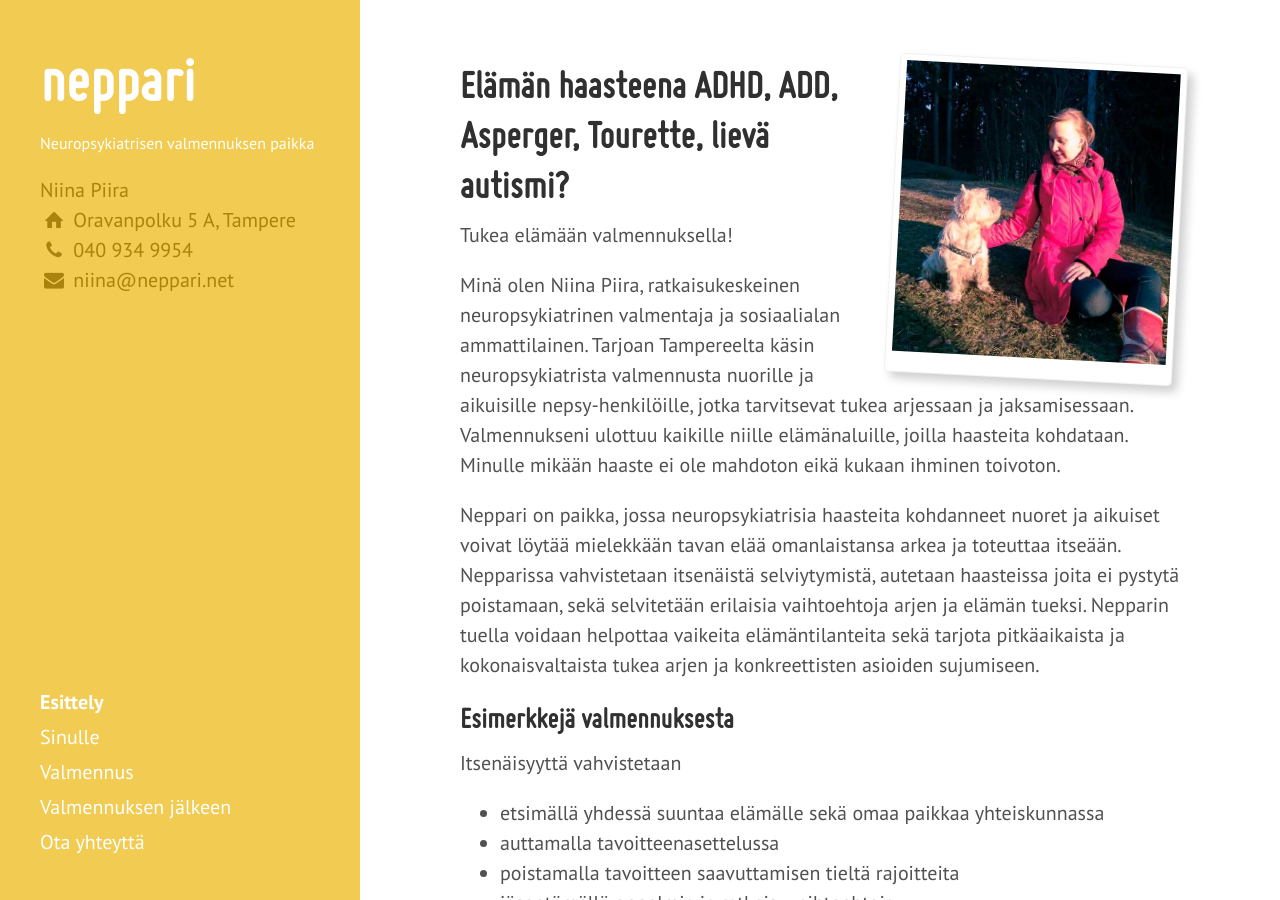
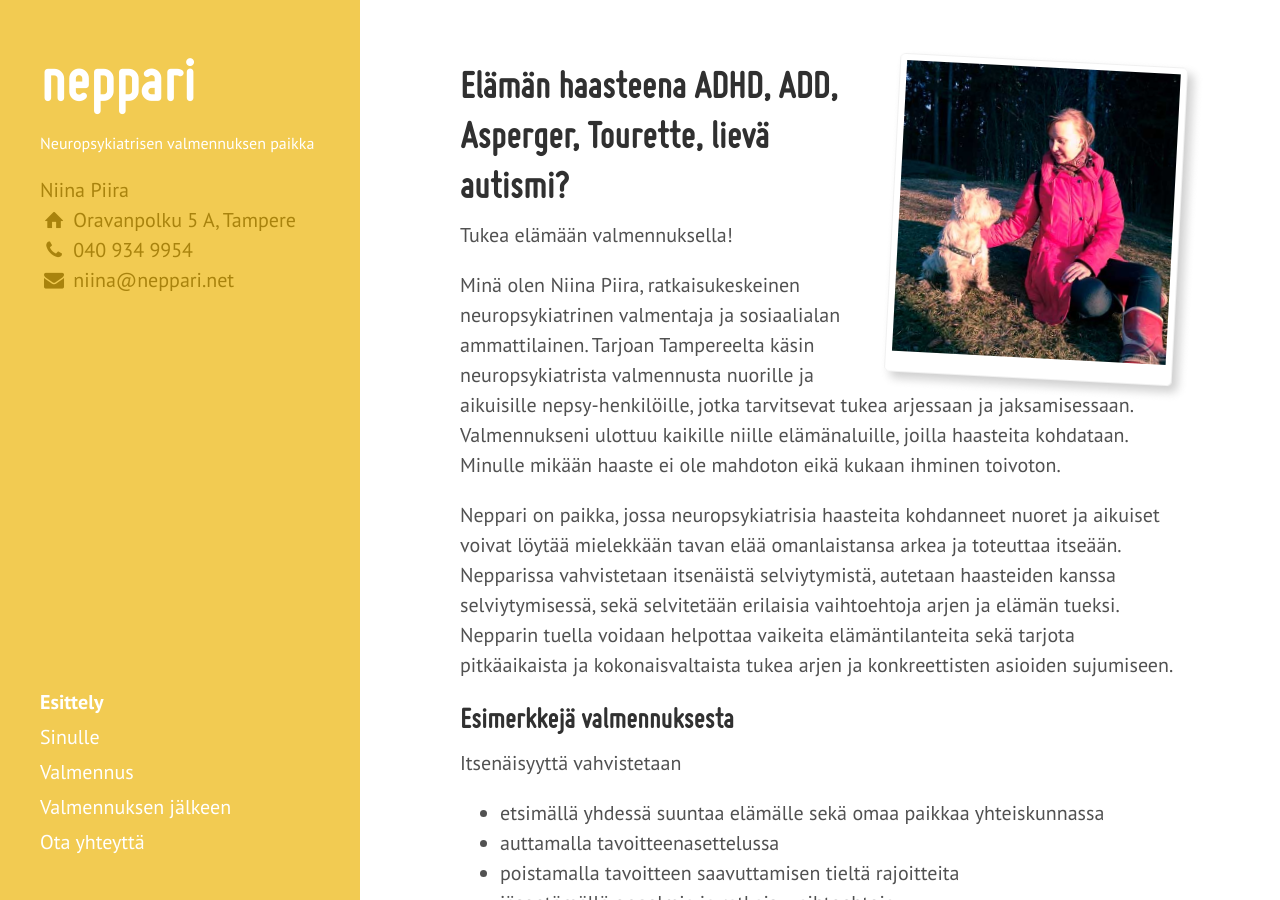
Before and after one commit to niinapiira/neppari.net, a Jekyll site: the page built from index.md, in a window 1280 px wide and 900 px high. Built offline with Jekyll 4.4.1, drawn with Linux system fonts in a browser that asks for light colours; Markdown is read by kramdown in place of the engine named in the settings.

Commit message:
Updated index.md

```diff
--- a/index.md
+++ b/index.md
@@ -12,7 +12,7 @@ Tukea elämään valmennuksella!
 
 Minä olen Niina Piira, ratkaisukeskeinen neuropsykiatrinen valmentaja ja sosiaalialan ammattilainen. Tarjoan Tampereelta käsin neuropsykiatrista valmennusta nuorille ja aikuisille nepsy-henkilöille, jotka tarvitsevat tukea arjessaan ja jaksamisessaan. Valmennukseni ulottuu kaikille niille elämänaluille, joilla haasteita kohdataan. Minulle mikään haaste ei ole mahdoton eikä kukaan ihminen toivoton.
 
-Neppari on paikka, jossa neuropsykiatrisia haasteita kohdanneet nuoret ja aikuiset voivat löytää mielekkään tavan elää omanlaistansa arkea ja toteuttaa itseään. Nepparissa vahvistetaan itsenäistä selviytymistä, autetaan haasteissa joita ei pystytä poistamaan, sekä selvitetään erilaisia vaihtoehtoja arjen ja elämän tueksi. Nepparin tuella voidaan helpottaa vaikeita elämäntilanteita sekä tarjota pitkäaikaista ja kokonaisvaltaista tukea arjen ja konkreettisten asioiden sujumiseen.
+Neppari on paikka, jossa neuropsykiatrisia haasteita kohdanneet nuoret ja aikuiset voivat löytää mielekkään tavan elää omanlaistansa arkea ja toteuttaa itseään. Nepparissa vahvistetaan itsenäistä selviytymistä, autetaan haasteiden kanssa selviytymisessä, sekä selvitetään erilaisia vaihtoehtoja arjen ja elämän tueksi. Nepparin tuella voidaan helpottaa vaikeita elämäntilanteita sekä tarjota pitkäaikaista ja kokonaisvaltaista tukea arjen ja konkreettisten asioiden sujumiseen.
 
 ## Esimerkkejä valmennuksesta
 
```
